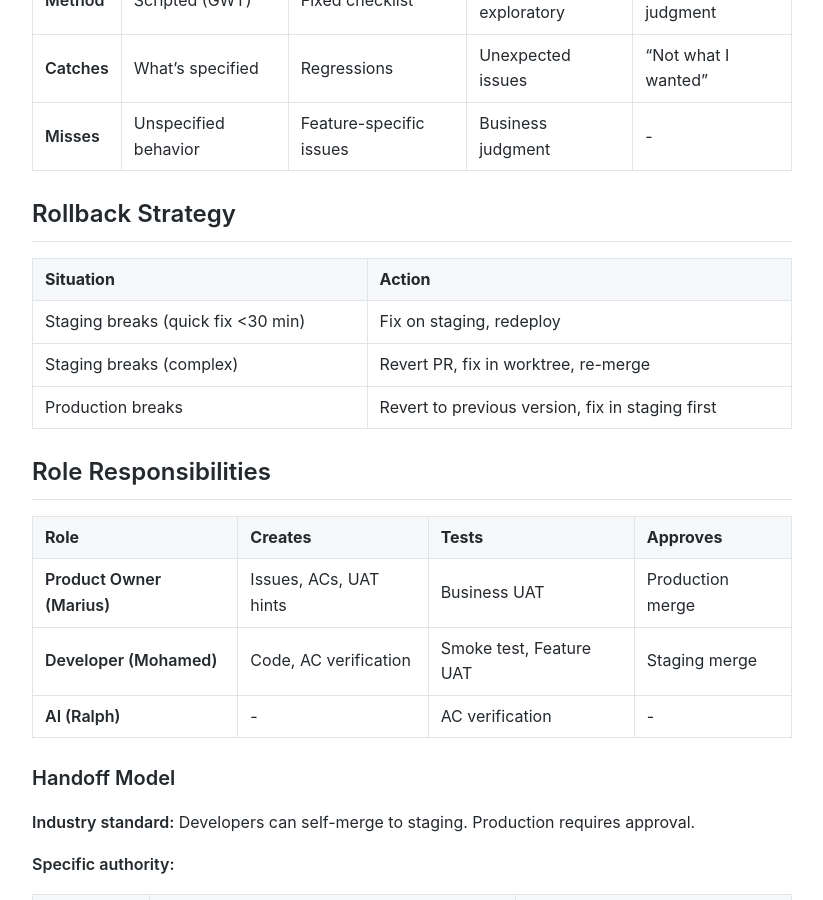
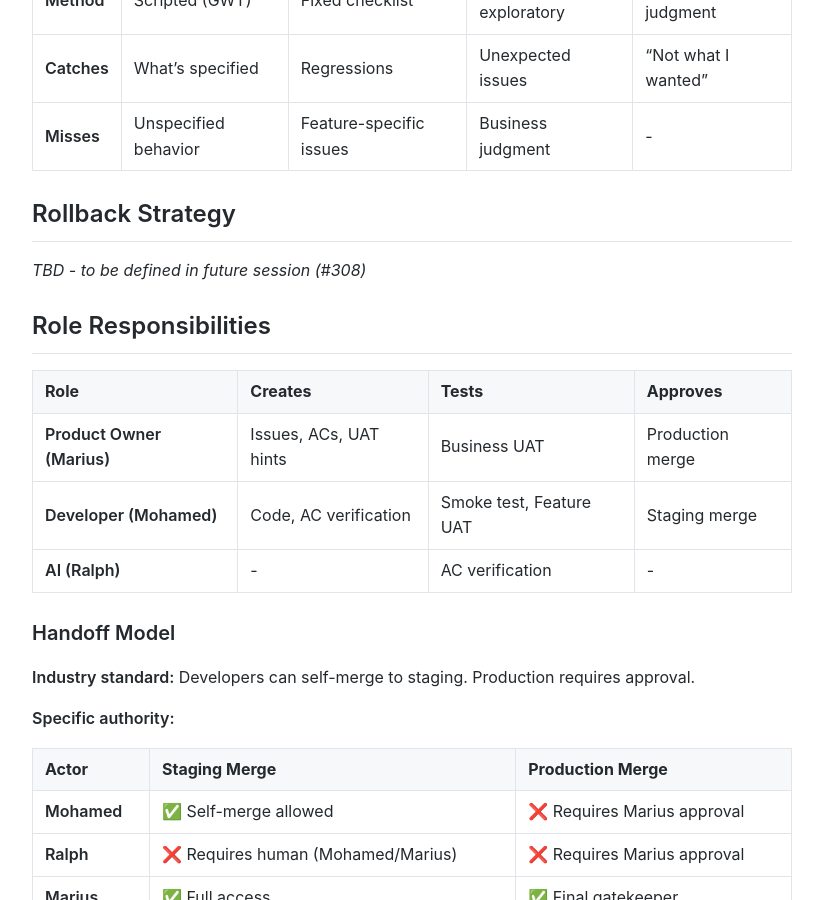
Before and after one commit to MariusWilsch/public-wilsch-ai-pages, a Jekyll site: the page built from global/staging-uat-workflow.md, in a window 1280 px wide and 900 px high, scrolled down 6612 px. Shown: the whole window, without its empty margins (228-1051 px from the left). Built offline with Jekyll 4.4.1, drawn with Linux system fonts in a browser that asks for light colours; our own code applies the rules of GitHub Pages for plain Markdown files.

Commit message:
Sync from hippocampus 2026-01-18

```diff
--- a/global/staging-uat-workflow.md
+++ b/global/staging-uat-workflow.md
@@ -243,11 +243,7 @@ FAIL → investigate before proceeding
 
 ## Rollback Strategy
 
-| Situation | Action |
-|-----------|--------|
-| Staging breaks (quick fix <30 min) | Fix on staging, redeploy |
-| Staging breaks (complex) | Revert PR, fix in worktree, re-merge |
-| Production breaks | Revert to previous version, fix in staging first |
+*TBD - to be defined in future session (#308)*
 
 ## Role Responsibilities
 
```
